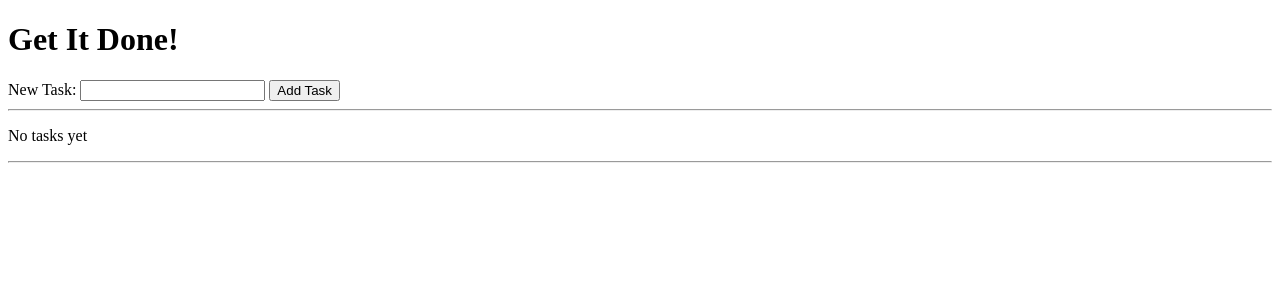
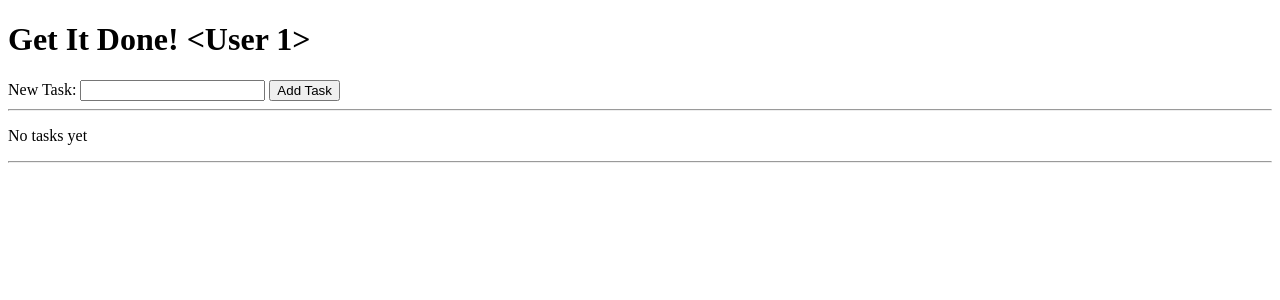
Before and after one commit to NeexDoesTuts/LC101_2_get_it_done, a Flask app: template templates/todos.html in a window 1280 px wide. Shown: the part 26-326 px from the top of the page. Run offline with Flask 2, Linux system fonts and the light colour scheme; the template is opened without the code that fills it: values that come from a table or form of the project are taken from there, others are empty; the visitor is signed in with stand-in values (Sample User, id 1); data comes from the database, SQL or seed files in the repository.

Commit message:
Add tasks-to-user relationship

```diff
--- a/app.py
+++ b/app.py
@@ -13,16 +13,21 @@ class Task(db.Model):
     id = db.Column(db.Integer, primary_key=True)
     name = db.Column(db.String(120))
     completed = db.Column(db.Boolean)
+    owner_id = db.Column(db.Integer, db.ForeignKey("user.id")) # one-to-many
 
-    def __init__(self, name):
+    def __init__(self, name, owner):
         self.name = name
         self.completed = False
+        self.owner = owner # the owner object not just the id,
+                           # for now, I am assuming it is the backref that fixes the setup
 
 class User(db.Model):
 
     id = db.Column(db.Integer, primary_key=True)
     email = db.Column(db.String(120), unique=True)
     password = db.Column(db.String(120))
+    # set relationship, and allow to get all tasks via owner
+    tasks = db.relationship("Task", backref="owner")
 
     def __init__(self, email, password):
         self.email = email
@@ -44,17 +49,21 @@ def require_login():
 
 @app.route("/", methods=["POST", "GET"])
 def index():
+    # if we are here, the user is logged in
+    # get the owner object grabbing user's email from session
+    owner = User.query.filter_by(email=session["email"]).first()
 
     if request.method == "POST":
         task_name = request.form["task"]
-        new_task = Task(task_name)
+        new_task = Task(task_name, owner)
         db.session.add(new_task)
         db.session.commit()
 
-    tasks = Task.query.filter_by(completed=False).all()
-    completed_tasks = Task.query.filter_by(completed=True).all()
+    # only want tasks that belong to current user
+    tasks = Task.query.filter_by(completed=False, owner=owner).all()
+    completed_tasks = Task.query.filter_by(completed=True, owner=owner).all()
     return render_template("todos.html", title="Get It Done!",
-        tasks=tasks, completed_tasks=completed_tasks)
+        tasks=tasks, completed_tasks=completed_tasks, user=session["email"])
 
 
 @app.route("/login", methods=["POST", "GET"])
--- a/templates/todos.html
+++ b/templates/todos.html
@@ -1,7 +1,8 @@
 {% extends "base.html" %}
 
 {% block content %}
-    <h1>Get It Done!</h1>
+    <!-- adding user makes debugging task relationship easier  -->
+    <h1>Get It Done! {{user}}</h1>
     <form method='post'>
         <label>
             New Task:
```
